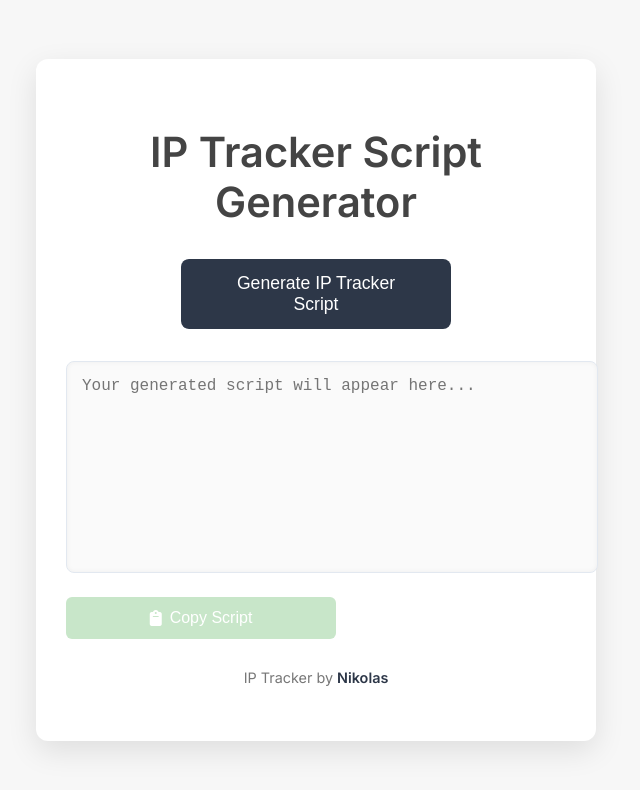
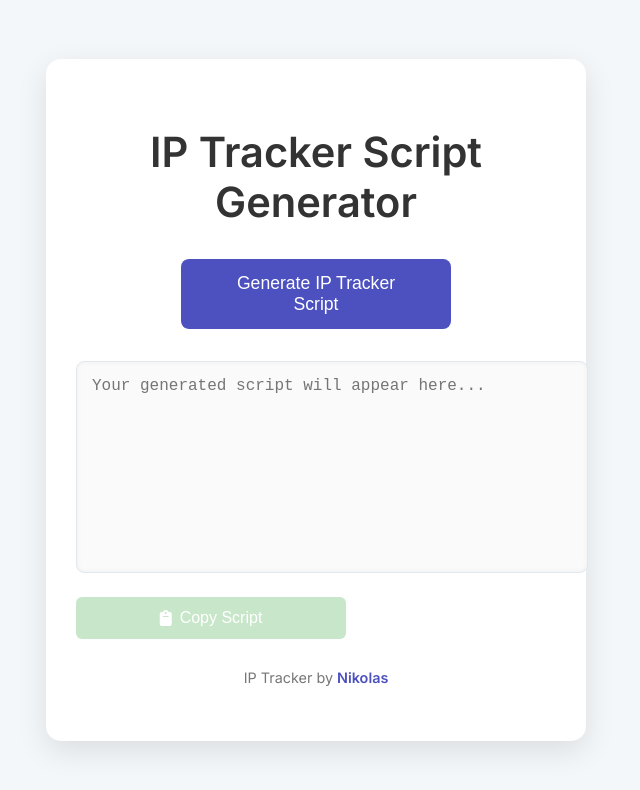
Before and after one commit to nopedal/ip-tracker, a plain HTML site: page frontend/index.html in a window 1280 px wide. Shown: the whole page, without its empty margins (324-964 px from the left). Drawn offline with Linux system fonts and the light colour scheme.

Commit message:
gggggggg

```diff
--- a/frontend/index.html
+++ b/frontend/index.html
@@ -8,7 +8,7 @@
     <style>
         body {
             font-family: 'Inter', sans-serif;
-            background-color: #f7f7f7;
+            background-color: #f4f7fa;
             margin: 0;
             padding: 0;
             display: flex;
@@ -19,10 +19,10 @@
         }
         .container {
             background-color: #fff;
-            border-radius: 12px;
+            border-radius: 15px;
             box-shadow: 0 10px 30px rgba(0, 0, 0, 0.1);
             width: 100%;
-            max-width: 500px;
+            max-width: 480px;
             padding: 40px 30px;
             text-align: center;
             transition: transform 0.3s ease;
@@ -32,12 +32,12 @@
         }
         header h1 {
             font-size: 2.6rem;
-            color: #444;
+            color: #333;
             margin-bottom: 20px;
             font-weight: 600;
         }
         button {
-            background-color: #2d3748;
+            background-color: #4C51BF; /* Purple instead of green */
             color: #fff;
             border: none;
             padding: 14px 32px;
@@ -50,7 +50,7 @@
             max-width: 270px;
         }
         button:hover {
-            background-color: #4a5568;
+            background-color: #3b40a3; /* Slightly darker purple */
             transform: scale(1.05);
         }
         button:disabled {
@@ -75,7 +75,7 @@
             box-shadow: inset 0 0 10px rgba(0, 0, 0, 0.1);
         }
         .copy-btn {
-            background-color: #4CAF50;
+            background-color: #6C63FF; /* Teal/Purple color */
             color: #fff;
             font-size: 1rem;
             padding: 12px 20px;
@@ -92,7 +92,7 @@
             margin-bottom: 10px;
         }
         .copy-btn:hover {
-            background-color: #45a049;
+            background-color: #5a54e3;
             transform: scale(1.05);
         }
         .copy-btn:disabled {
@@ -107,7 +107,7 @@
             color: #777;
         }
         footer a {
-            color: #2d3748;
+            color: #4C51BF;
             text-decoration: none;
             font-weight: 600;
         }
```
